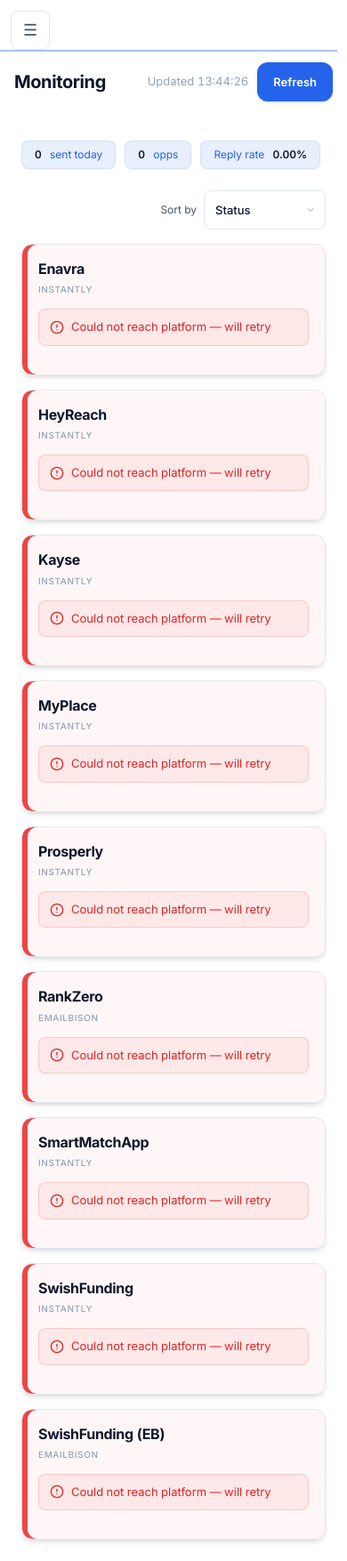
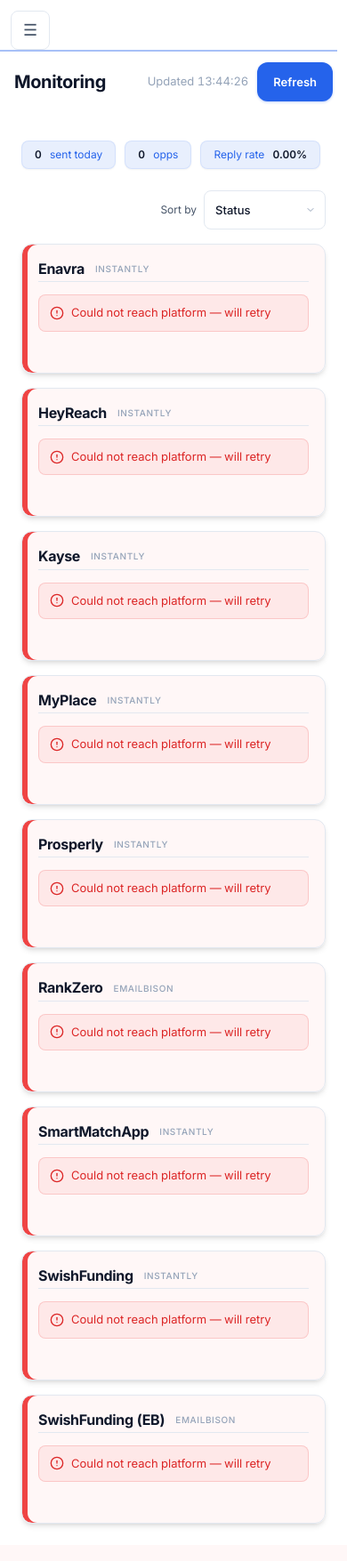
Before and after one commit to mihajlo-133/prospeqt-unified, a FastAPI app: page /monitoring in a window 390 px wide. Shown: the whole page at 89% size. After the commit the page ends 1716 px from the top, so only its background shows below. Run offline with FastAPI, Linux system fonts and the light colour scheme.

Commit message:
fix(monitoring): card inner layout — identity on top, 2x2 metrics below
The previous 3-column inner grid (minmax(160px, 1.1fr) 1fr 1fr) was too narrow
when each card was constrained by the outer 2-column card grid + 220px sidebar.
At desktop viewport (1440px), each card was ~480px wide, so the inner zones
got ~140px each — too narrow for 'SENT TODAY' label + 28px hero number +
1st Touch/Follow-ups breakdown, causing visual overflow with text stacking
on top of itself (caught visually by user, not by e2e tests).

New layout:
- Identity (tl) spans the full top row with horizontal flex layout
- Sent Today (tm) | Not Contacted (tr) in row 2 — each ~50% card width
- Reply Rate (bl) | Bounce Rate (br) in row 3
- Action button (action) full width at bottom

Mobile <480px: stacks single-column.

Identity zone now uses border-bottom separator to visually delineate from
the metrics rows.

LESSON: e2e screenshots were captured but never visually inspected. DOM
existence checks are not visual integrity checks. Backlog item: build a
process where ux-reviewer + team-lead actually OPEN the screenshot files
before declaring exit criteria green.

```diff
--- a/app/templates/monitoring.html
+++ b/app/templates/monitoring.html
@@ -151,13 +151,14 @@
   /* Card container — 3-column zone grid on tablet+ */
   .mon-card {
     display: grid;
-    grid-template-columns: minmax(160px, 1.1fr) 1fr 1fr;
-    grid-template-rows: auto auto auto;
+    grid-template-columns: 1fr 1fr;
+    grid-template-rows: auto auto auto auto;
     grid-template-areas:
-      "tl tm tr"
-      "tl bl br"
-      "action action action";
-    gap: 16px 20px;
+      "tl tl"
+      "tm tr"
+      "bl br"
+      "action action";
+    gap: 14px 18px;
     padding: 20px 22px;
     background: var(--bg-el);
     border: 1px solid var(--bd);
@@ -185,24 +186,34 @@
   a.mon-card--health-gray:hover   { box-shadow: inset 6px 0 0 var(--tx3),   var(--sh-lg); }
 
   /* Zones */
-  .mon-card-zone-tl { grid-area: tl; display: flex; flex-direction: column; gap: 6px; }
+  .mon-card-zone-tl {
+    grid-area: tl;
+    display: flex;
+    flex-wrap: wrap;
+    align-items: center;
+    gap: 6px 12px;
+    padding-bottom: 4px;
+    border-bottom: 1px solid var(--bd);
+  }
   .mon-card-zone-tm { grid-area: tm; display: flex; flex-direction: column; gap: 4px; min-width: 0; }
   .mon-card-zone-tr { grid-area: tr; display: flex; flex-direction: column; gap: 4px; min-width: 0; }
   .mon-card-zone-bl { grid-area: bl; display: flex; flex-direction: column; gap: 4px; min-width: 0; }
   .mon-card-zone-br { grid-area: br; display: flex; flex-direction: column; gap: 4px; min-width: 0; }
   .mon-card-action  { grid-area: action; display: flex; justify-content: flex-end; }
 
-  /* Mobile layout — stack zones into 2 columns under identity */
-  @media (max-width: 639px) {
+  /* Mobile layout — single column for everything (zones stack vertically) */
+  @media (max-width: 479px) {
     .mon-card {
-      grid-template-columns: 1fr 1fr;
+      grid-template-columns: 1fr;
       grid-template-areas:
-        "tl tl"
-        "tm tr"
-        "bl br"
-        "action action";
-      gap: 14px 16px;
-      padding: 18px 18px;
+        "tl"
+        "tm"
+        "tr"
+        "bl"
+        "br"
+        "action";
+      gap: 14px;
+      padding: 18px;
     }
   }
 
@@ -236,7 +247,7 @@
 
   /* Status pill reuses .pill / .pill-g/.pill-a/.pill-r from base.html.
      Just need self-alignment + spacing inside the card. */
-  .mon-card-zone-tl .pill { align-self: flex-start; margin-top: 2px; }
+  .mon-card-zone-tl .pill { align-self: center; }
 
   .mon-card-camps {
     font-family: 'Inter', sans-serif;
```
